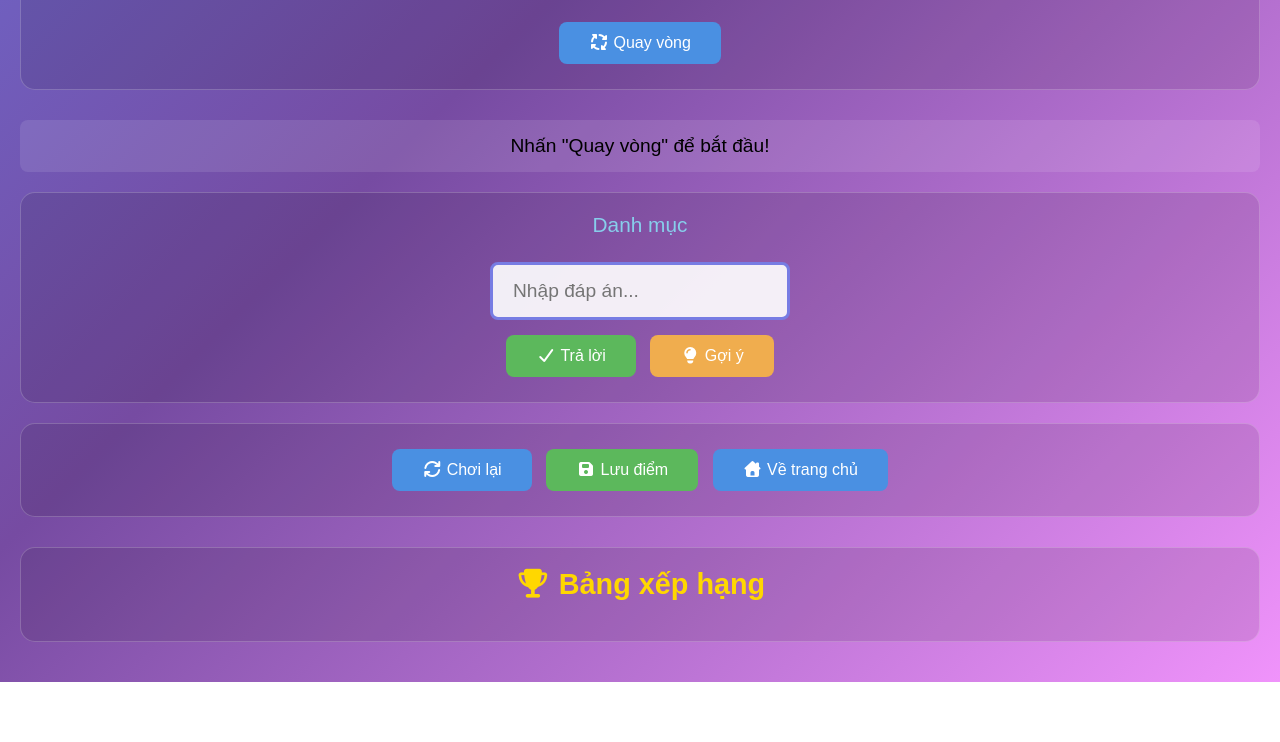
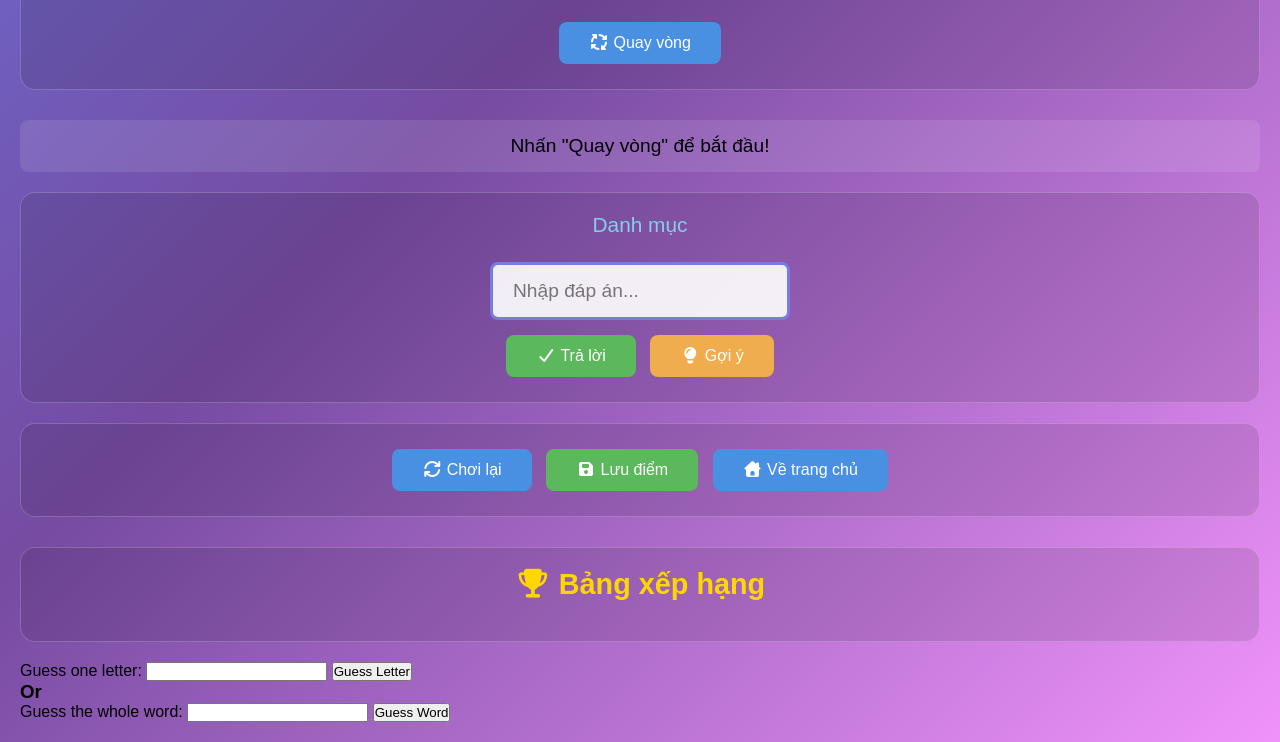
Before and after one commit to ThatG9/ChiecNonKyDieu, a plain HTML site: page index.html in a window 1280 px wide. Shown: the part 862-1604 px from the top of the page. Before the commit the page ends 1544 px from the top, so only its background shows below. Drawn offline with Linux system fonts and the light colour scheme; a script that the page names is missing.

Commit message:
Update index.html

```diff
--- a/index.html
+++ b/index.html
@@ -113,5 +113,26 @@
             </div>
         </div>
     </div>
+
+        <div>
+        <!--Goi y + chu duoc chon-->
+        <p id="hint"></p>
+        <p id="word"></p>
+        <!--Khu vuc doan chu-->
+        <p>
+            Guess one letter:
+            <input type="text" maxlength="1" id="letterGuess">
+            <button onclick="guessLetter()">Guess Letter</button>
+        </p>
+        <h3>Or</h3>
+        <p>
+            Guess the whole word:
+            <input type="text" id="wordGuess">
+            <button onclick="guessWord()">Guess Word</button>
+        </p>
+        <!--Ket qua-->
+        <p id="error"></p>
+        <p id="message"></p>
+    </div>
 </body>
 </html>
```
